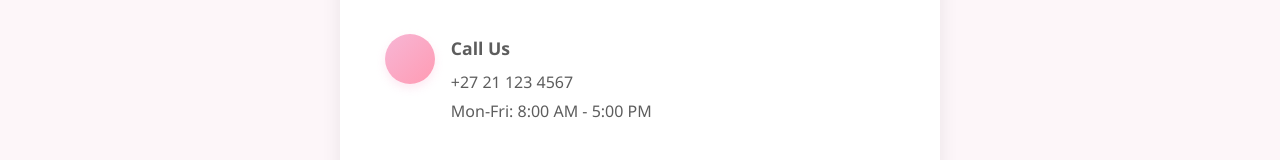
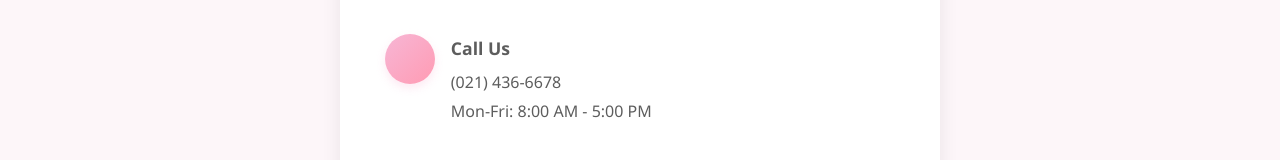
Before and after one commit to tsireledzonetshilonwe/BabyCottonClubFrontEnd, a React (Create React App) app: page /contact in a window 1280 px wide. Shown: the part 594-754 px from the top of the page. Built offline with nearby package versions, Linux system fonts and the light colour scheme.

Commit message:
ContactPage Update 2

```diff
--- a/src/components/ContactPage.js
+++ b/src/components/ContactPage.js
@@ -101,7 +101,7 @@ const ContactPage = () => {
                                 </div>
                                 <div style={{ flex: 1 }}>
                                     <h3 style={{ color: '#5D5D5D', marginBottom: '0.5rem', fontSize: '1.1rem', fontWeight: '600' }}>Call Us</h3>
-                                    <p style={{ color: '#5D5D5D', margin: '0.2rem 0', fontSize: '1rem' }}>+27 21 123 4567</p>
+                                    <p style={{ color: '#5D5D5D', margin: '0.2rem 0', fontSize: '1rem' }}>(021) 436-6678</p>
                                     <p style={{ color: '#5D5D5D', margin: '0.2rem 0', fontSize: '1rem' }}>Mon-Fri: 8:00 AM - 5:00 PM</p>
                                 </div>
                             </div>
```
